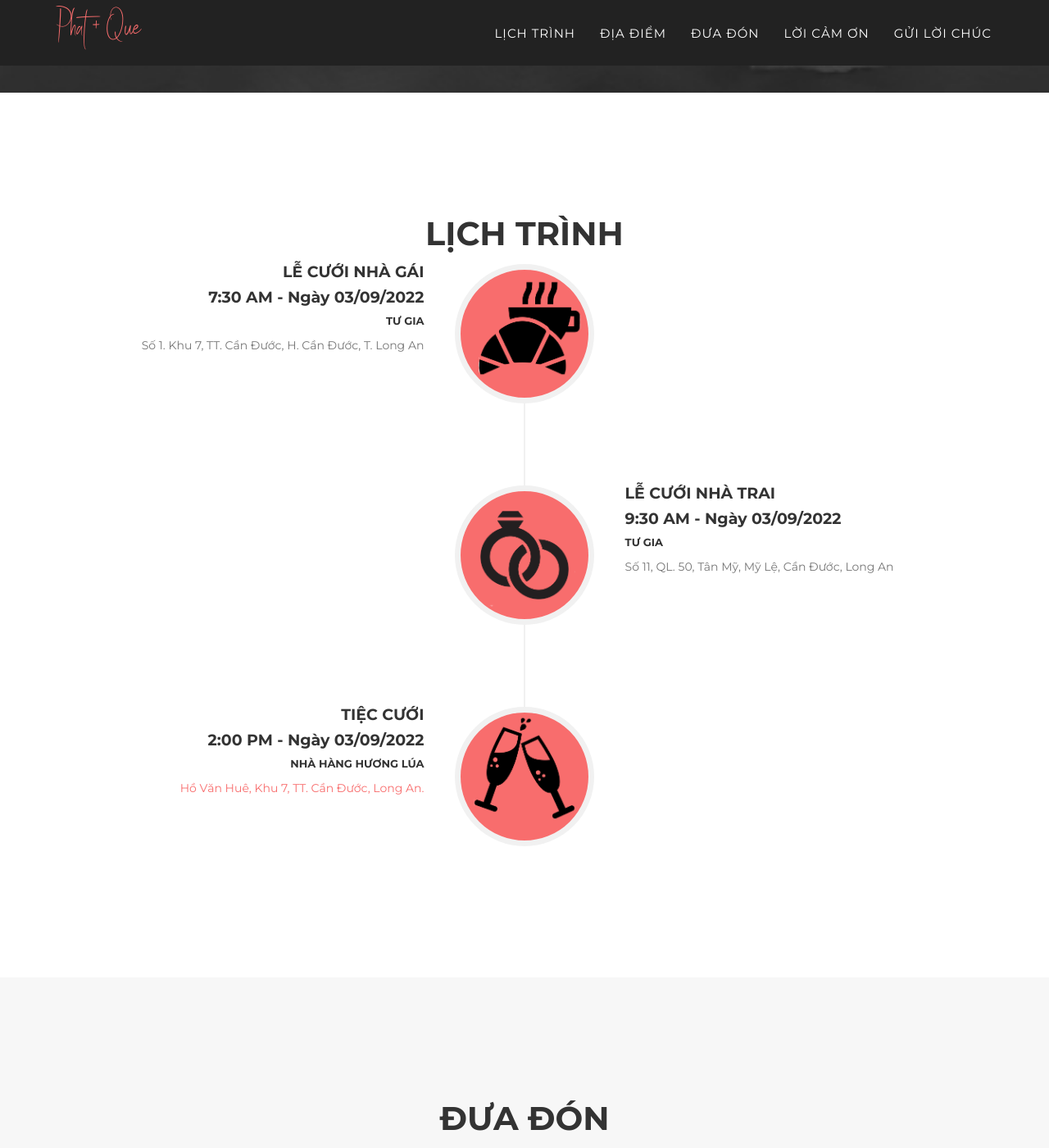
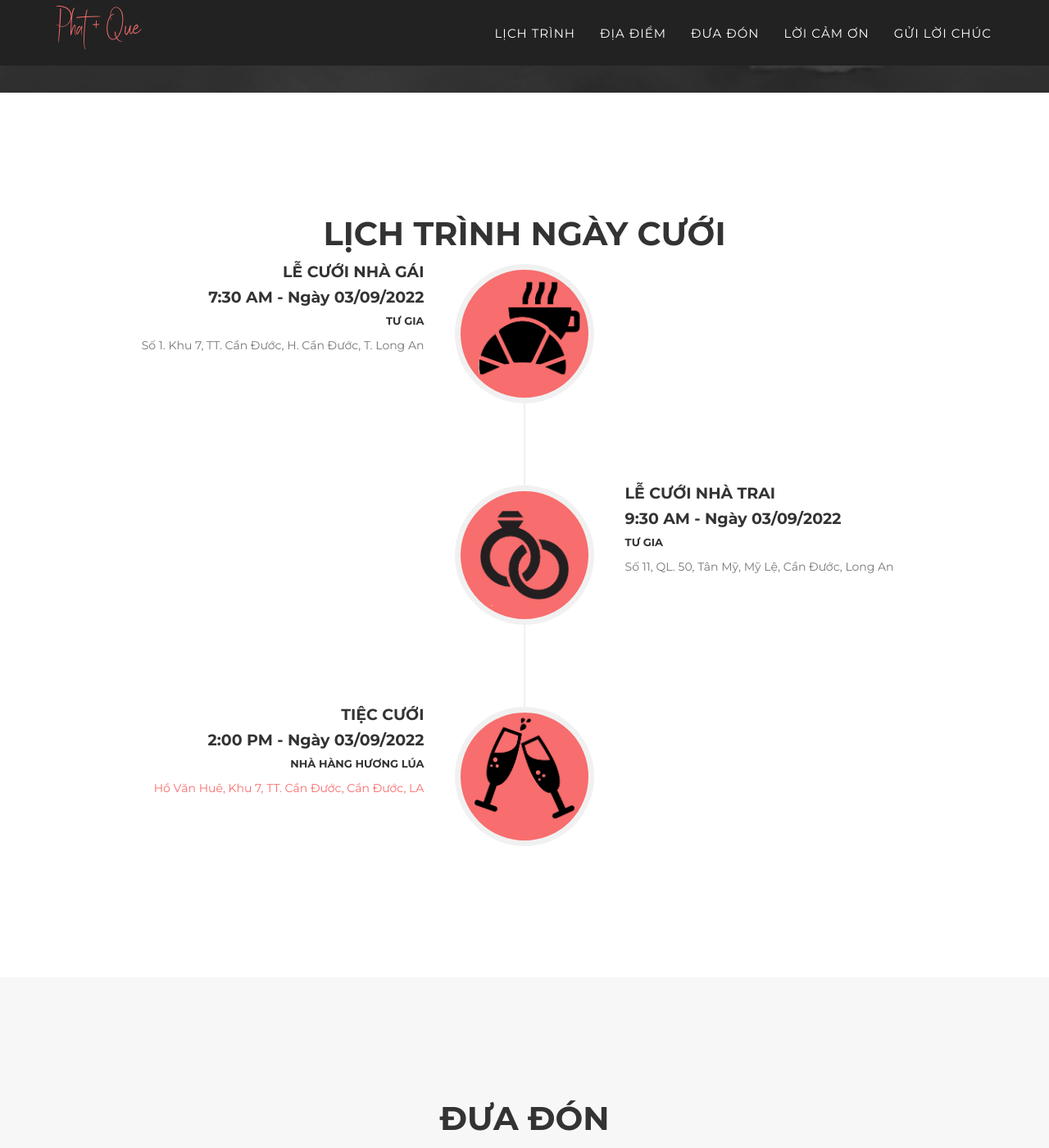
Before and after one commit to phatque/phatque, a Jekyll site: the page built from index.html, in a window 1280 px wide and 1400 px high, scrolled down 655 px. Shown: the whole window at 82% size. Built offline with Jekyll 4.4.1, drawn with Linux system fonts in a browser that asks for light colours; some web fonts are replaced.

Commit message:
Update events.html

```diff
--- a/_includes/en_data/events.html
+++ b/_includes/en_data/events.html
@@ -3,7 +3,7 @@
     <div class="container">
         <div class="row">
             <div class="col-lg-12 text-center">
-                <h2 class="section-heading">Lịch trình</h2>
+                <h2 class="section-heading">Lịch trình ngày cưới</h2>
             </div>
         </div>
         <div class="row">
@@ -50,7 +50,7 @@
                                 <h6>Nhà Hàng Hương Lúa</h6>
                             </div>
                             <div class="timeline-body">
-                                <p class="text-muted"> <a href="https://www.google.com/maps/place/Nh%C3%A0+h%C3%A0ng+H%C6%B0%C6%A1ng+L%C3%BAa/@10.5018531,106.5978683,17z/data=!3m1!4b1!4m5!3m4!1s0x31754a48a4e453e9:0xc5a7d9e65416f722!8m2!3d10.5018531!4d106.5997088" target="_blank"> Hồ Văn Huê, Khu 7, TT. Cần Đước, Long An.</a></p>
+                                <p class="text-muted"> <a href="https://www.google.com/maps/place/Nh%C3%A0+h%C3%A0ng+H%C6%B0%C6%A1ng+L%C3%BAa/@10.5018531,106.5978683,17z/data=!3m1!4b1!4m5!3m4!1s0x31754a48a4e453e9:0xc5a7d9e65416f722!8m2!3d10.5018531!4d106.5997088" target="_blank"> Hồ Văn Huê, Khu 7, TT. Cần Đước, Cần Đước, LA</a></p>
                             </div>
                         </div>
                     </li>
```
